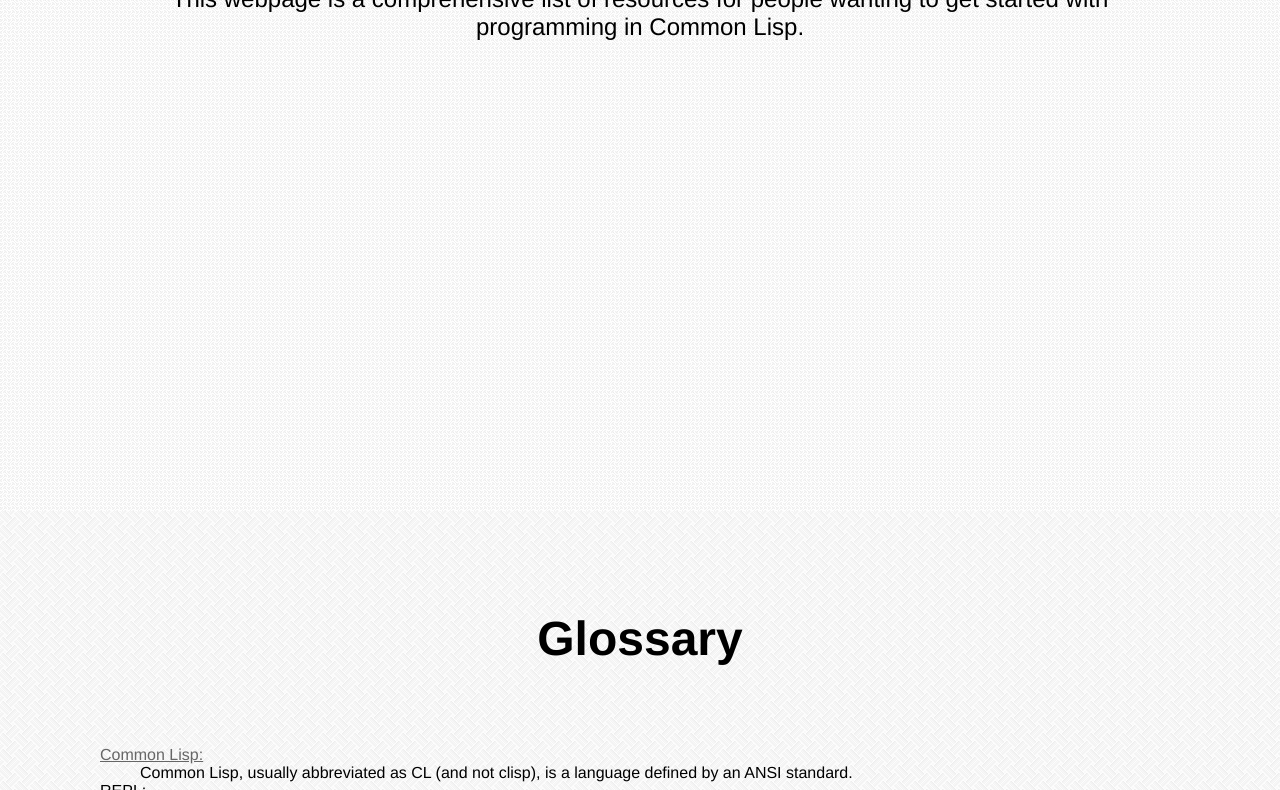
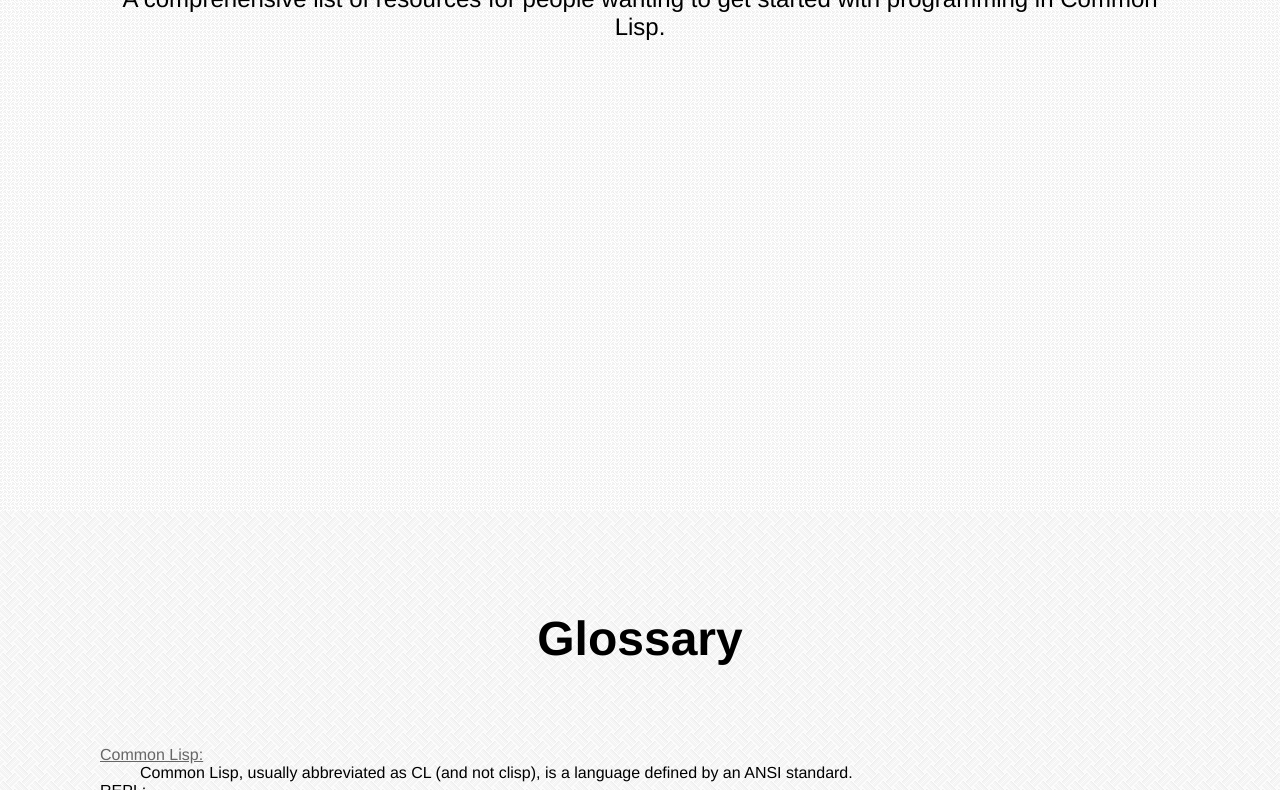
Before and after one commit to ralt/gettingstartedwithcommonlisp, a plain HTML site: page index.html in a window 1280 px wide. Shown: the part 289-1079 px from the top of the page. Drawn offline with Linux system fonts and the light colour scheme.

Commit message:
Changed description on the first slide.

```diff
--- a/index.html
+++ b/index.html
@@ -21,7 +21,7 @@
         <header id="header" class="slide">
             <h1>Getting started with Common Lisp</h1>
 	    <p>
-              This webpage is a comprehensive list of resources for people wanting to get started with programming in Common Lisp.
+              A comprehensive list of resources for people wanting to get started with programming in Common Lisp.
 	    </p>
         </header>
 
```
